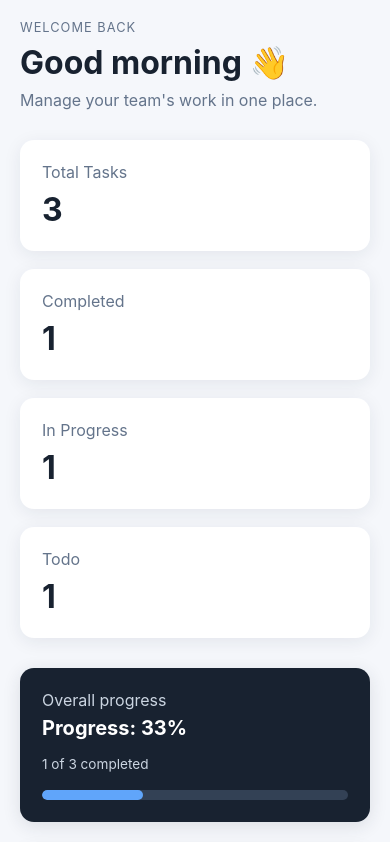
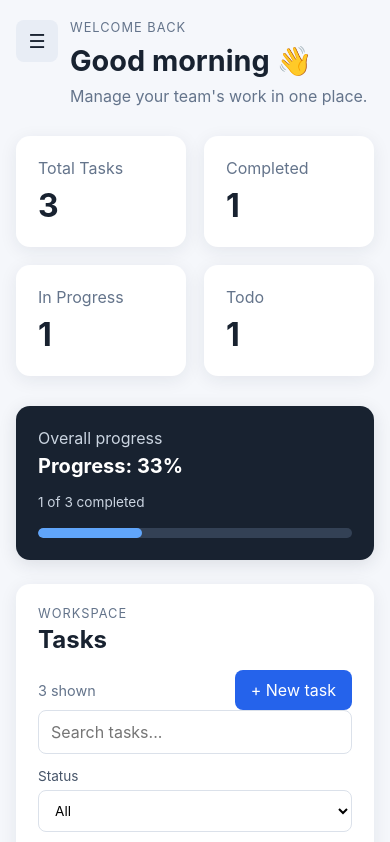
Before and after one commit to mandadapuswarna/react-taskflow-dashboard, a React (Vite) app: page / in a window 390 px wide. Shown: the top 842 px of the page. Built offline with nearby package versions, Linux system fonts and the light colour scheme.

Commit message:
style: Implemented responsive design

```diff
--- a/src/App.jsx
+++ b/src/App.jsx
@@ -37,6 +37,7 @@ export default function App() {
   const [taskToDelete, setTaskToDelete] = useState(null);
   const [selectedTask, setSelectedTask] = useState(null);
   const [isCreateFormOpen, setIsCreateFormOpen] = useState(false);
+  const [isSidebarOpen, setIsSidebarOpen] = useState(false);
 
   const addTask = (event) => {
     event.preventDefault();
@@ -151,10 +152,10 @@ export default function App() {
 
   return (
     <div className="app-shell">
-      <Sidebar />
+      <Sidebar isOpen={isSidebarOpen} onClose={() => setIsSidebarOpen(false)} />
 
       <main className="main-content">
-        <Header />
+        <Header onMenuToggle={() => setIsSidebarOpen(true)} />
         <Dashboard stats={stats} />
 
         <section className="panel">
--- a/src/components/Header/Header.jsx
+++ b/src/components/Header/Header.jsx
@@ -1,6 +1,14 @@
-export default function Header() {
+export default function Header({ onMenuToggle }) {
   return (
     <header className="topbar">
+      <button
+        type="button"
+        className="menu-button"
+        aria-label="Open navigation"
+        onClick={onMenuToggle}
+      >
+        <span aria-hidden="true">☰</span>
+      </button>
       <div>
         <p className="eyebrow">Welcome back</p>
         <h1>Good morning 👋</h1>
--- a/src/components/Sidebar/Sidebar.jsx
+++ b/src/components/Sidebar/Sidebar.jsx
@@ -1,18 +1,26 @@
 const navItems = ["Dashboard", "Projects", "Tasks", "Settings"];
 
-export default function Sidebar() {
+export default function Sidebar({ isOpen, onClose }) {
   return (
-    <aside className="sidebar">
+    <>
+      <button
+        type="button"
+        className={`sidebar-backdrop ${isOpen ? "is-visible" : ""}`}
+        aria-label="Close navigation"
+        onClick={onClose}
+      />
+      <aside className={`sidebar ${isOpen ? "is-open" : ""}`}>
       <div>
         <h2>TaskFlow</h2>
         <nav className="sidebar-nav" aria-label="Main navigation">
           {navItems.map((item) => (
-            <button key={item} className="nav-item" type="button">
+            <button key={item} className="nav-item" type="button" onClick={onClose}>
               {item}
             </button>
           ))}
         </nav>
       </div>
-    </aside>
+      </aside>
+    </>
   );
 }
--- a/src/styles.css
+++ b/src/styles.css
@@ -18,6 +18,11 @@ button {
   border-radius: 8px;
   padding: 10px 16px;
   cursor: pointer;
+}
+
+.menu-button,
+.sidebar-backdrop {
+  display: none;
 }
 
 .app-shell {
@@ -51,8 +56,10 @@ button {
 
 .main-content {
   flex: 1;
+  min-width: 0;
   padding: 40px;
-  max-width: 1200px;
+  width: min(100%, 1280px);
+  max-width: 1280px;
   margin: auto;
 }
 
@@ -336,6 +343,7 @@ button {
 }
 
 .task-copy {
+  min-width: 0;
   display: flex;
   flex-direction: column;
   gap: 4px;
@@ -345,6 +353,7 @@ button {
   margin: 0;
   color: #475569;
   font-size: 0.9rem;
+  overflow-wrap: anywhere;
 }
 
 .status {
@@ -382,6 +391,8 @@ button {
   border-radius: 16px;
   padding: 24px;
   box-shadow: 0 18px 42px rgba(15, 23, 42, 0.25);
+  max-height: calc(100vh - 40px);
+  overflow-y: auto;
 }
 
 .modal-header {
@@ -485,17 +496,77 @@ button {
   }
 }
 
-@media (max-width: 700px) {
+@media (max-width: 1024px) {
+  .main-content {
+    padding: 28px;
+  }
+
+  .stats-grid {
+    grid-template-columns: repeat(2, 1fr);
+  }
+
+  .form-row,
+  .filter-controls {
+    grid-template-columns: repeat(2, 1fr);
+  }
+}
+
+@media (max-width: 767px) {
+  body {
+    min-width: 320px;
+  }
+
   .sidebar {
-    display: none;
+    position: fixed;
+    z-index: 20;
+    inset: 0 auto 0 0;
+    display: block;
+    width: min(260px, 82vw);
+    transform: translateX(-100%);
+    transition: transform 220ms ease;
+  }
+
+  .sidebar.is-open {
+    transform: translateX(0);
+  }
+
+  .sidebar-backdrop {
+    position: fixed;
+    z-index: 19;
+    inset: 0;
+    display: block;
+    padding: 0;
+    border-radius: 0;
+    background: rgba(15, 23, 42, 0.45);
+    opacity: 0;
+    pointer-events: none;
+    transition: opacity 220ms ease;
+  }
+
+  .sidebar-backdrop.is-visible {
+    opacity: 1;
+    pointer-events: auto;
   }
 
   .main-content {
-    padding: 20px;
+    padding: 20px 16px 32px;
   }
 
-  .stats-grid {
-    grid-template-columns: 1fr;
+  .menu-button {
+    display: inline-grid;
+    width: 42px;
+    height: 42px;
+    place-items: center;
+    padding: 0;
+    background: #e8edf5;
+    color: #182230;
+    font-size: 1.2rem;
+  }
+
+  .topbar {
+    display: grid;
+    grid-template-columns: auto 1fr;
+    align-items: start;
   }
 
   .progress-heading {
@@ -508,8 +579,11 @@ button {
   }
 
   .topbar {
-    align-items: flex-start;
-    flex-direction: column;
+    gap: 12px;
+  }
+
+  .topbar h1 {
+    font-size: 1.8rem;
   }
 
   .task-item {
@@ -527,6 +601,10 @@ button {
     justify-content: space-between;
   }
 
+  .new-task-button {
+    white-space: nowrap;
+  }
+
   .form-row {
     grid-template-columns: 1fr;
   }
@@ -535,6 +613,25 @@ button {
     grid-template-columns: 1fr;
   }
 
+  .task-actions {
+    width: 100%;
+  }
+
+  .status {
+    margin-right: auto;
+  }
+
+  .modal {
+    padding: 20px;
+  }
+
+
+@media (prefers-reduced-motion: reduce) {
+  .sidebar,
+  .sidebar-backdrop {
+    transition: none;
+  }
+}
   .filter-controls {
     grid-template-columns: 1fr;
   }
```
Also changed, not shown: 1 other file (tests, documents, lock files or other folders).
